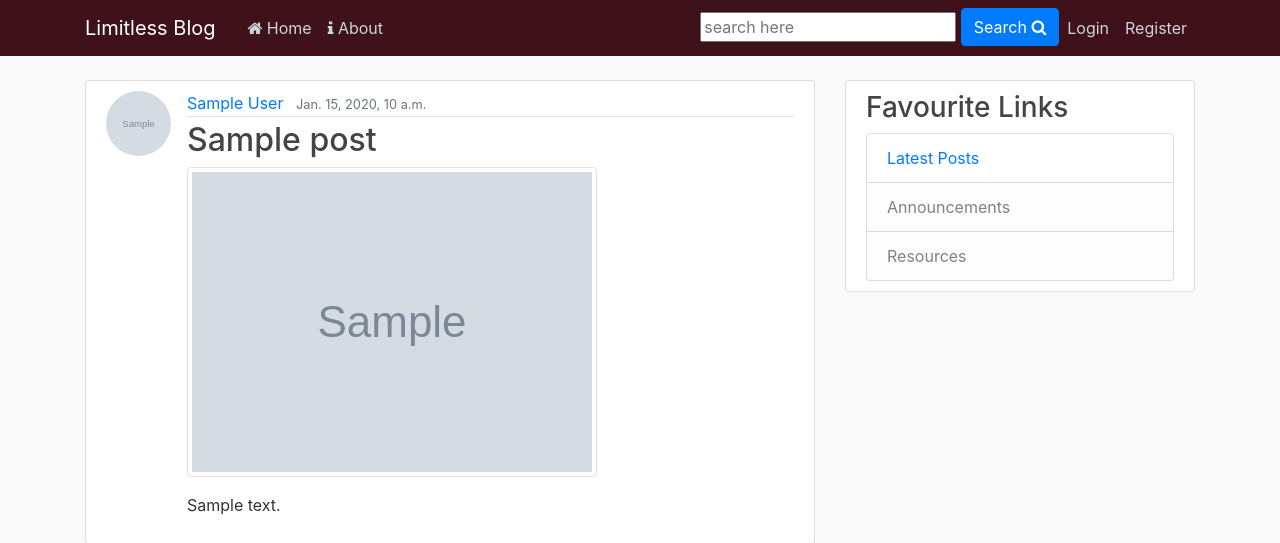
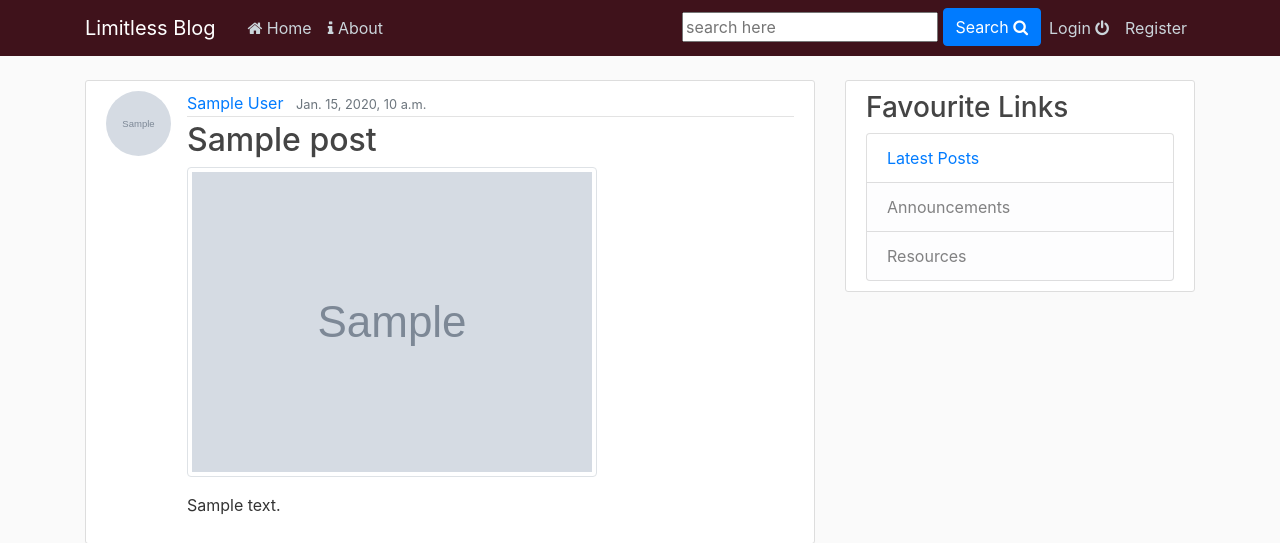
Before and after one commit to harish-gunda18/mysite, a Django app: template blog/templates/blog/home.html in a window 1280 px wide. Shown: the top 543 px of the page. Run offline with Django 3.2, Linux system fonts and the light colour scheme; the template is opened without the code that fills it: most values are stand-ins (such as "Sample title", 1, 10 or a date in 2020); grey boxes marked "Sample" are stand-in pictures; some libraries are stand-ins or nearby versions.

Commit message:
added power logo to login link

```diff
--- a/blog/templates/blog/base.html
+++ b/blog/templates/blog/base.html
@@ -65,7 +65,7 @@
                             </li>
                             <li class="nav-item"><a class="nav-item nav-link" href="{% url 'logout' %}">LogOut <span class="fa fa-power-off"></span></a></li>
                         {% else %}
-                            <a class="nav-item nav-link" href="{% url 'login' %}?next={{ request.path }}">Login</a>
+                            <a class="nav-item nav-link" href="{% url 'login' %}?next={{ request.path }}">Login <span class="fa fa-power-off"></a>
                             <a class="nav-item nav-link" href="{% url 'register' %}">Register</a>
                         {% endif %}
                     </ul>
```
